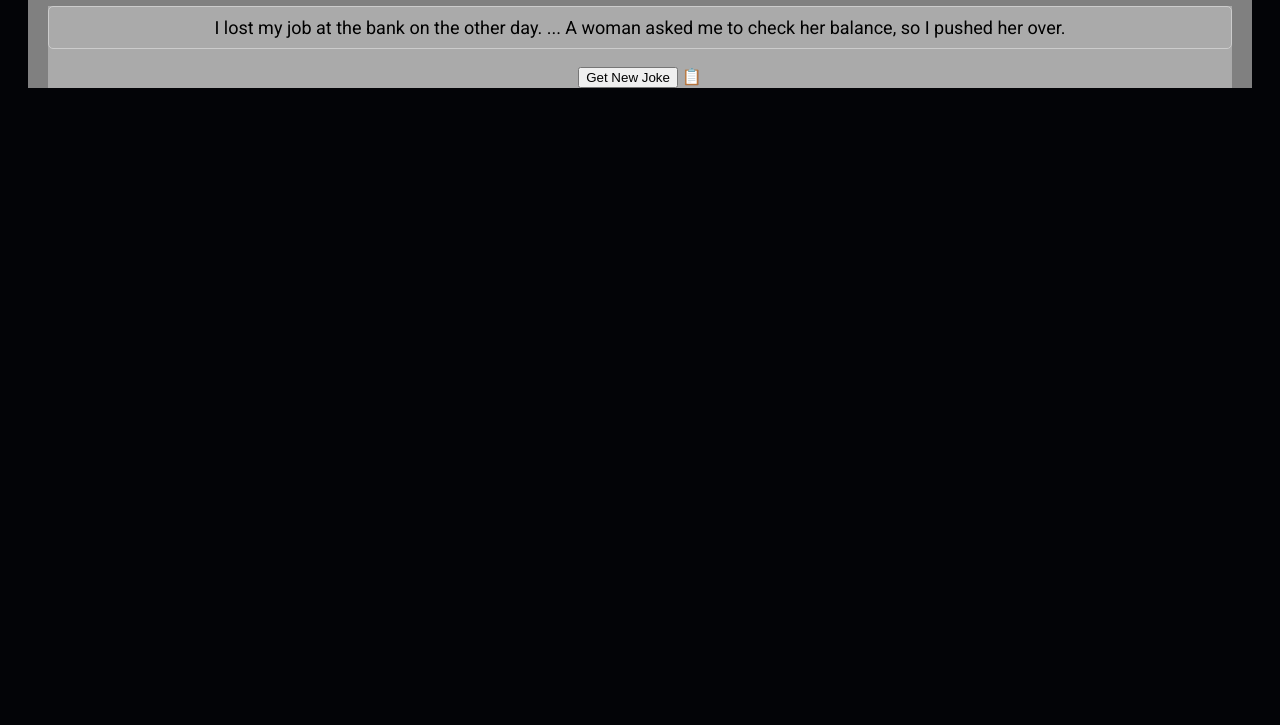
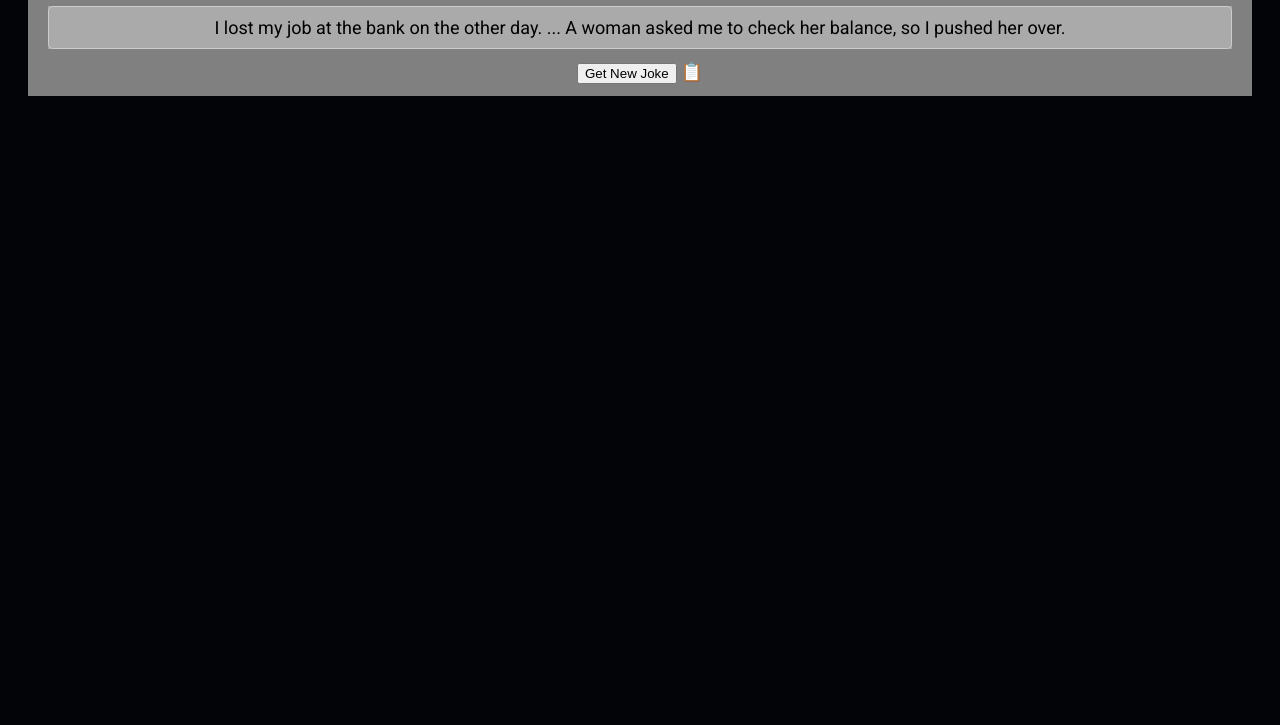
Before and after one commit to NewNamesAreHard/MewJokes, a plain HTML site: page index.html in a window 1280 px wide. Shown: the part 75-800 px from the top of the page. Drawn offline with Linux system fonts and the light colour scheme.

Commit message:
CSS Fixed > Removed margin-bottom for joke output div > added on action css for clipboard button

```diff
--- a/index.html
+++ b/index.html
@@ -12,8 +12,10 @@
          <h1>Mew's Joke Generator</h1>
          <div id="joke-container">
             <p id="joke-output" onclick="CopyToClipboard()"></p>
-            <button id="JokeButton" onclick="loadJoke()">Get New Joke</button>
-            <span id="copyIcon" onclick="CopyToClipboard()">📋</span>
+            <div id="buttons-container">
+               <button id="NewJoke" onclick="loadJoke()">Get New Joke</button>
+               <span id="copyIcon" onclick="CopyToClipboard()">📋</span>
+            </div>
          </div>
       </div>
    </body>
--- a/web.css
+++ b/web.css
@@ -32,6 +32,25 @@ h1 {
    padding: 10px;
    border: 1px solid #ccc;
    border-radius: 5px;
-   cursor: pointer;
+   margin-bottom: 0;
+}
+
+#buttons-container {
+   padding: 1%;
+   background-color: var(--border-color);
    user-select: none;
 }
+
+#NewJoke {
+   cursor: pointer;
+}
+
+#copyIcon {
+   font-size: 18px;
+   cursor: pointer;
+}
+
+#copyIcon:active {
+   font-size: 16px;
+   text-shadow: #030407;
+}
```
